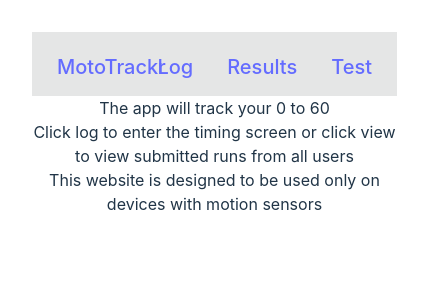
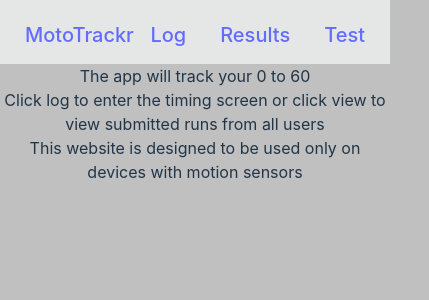
Before and after one commit to jking100/mototrackr, a React (Vite) app: page / in a window 390 px wide. Shown: the top 300 px of the page, 429 px wide, since content can reach past the window. Built offline with nearby package versions, Linux system fonts and the light colour scheme.

Commit message:
fixes for mobile display rendering

```diff
--- a/src/App.css
+++ b/src/App.css
@@ -1,7 +1,6 @@
 #root {
-  max-width: 110%;
-  margin: 0 auto;
-  padding: 2rem;
+  width: 100%;
+  margin: 0;
   text-align: center;
 }
 
--- a/src/index.css
+++ b/src/index.css
@@ -26,12 +26,21 @@ a:hover {
   color: #535bf2;
 }
 
+html {
+  height: -webkit-fill-available;
+}
+
 body {
   margin: 0;
   display: flex;
-  place-items: center;
-  min-width: 320px;
+  flex-direction: column;
   min-height: 100vh;
+  /* Mobile viewport height fix */
+  min-height: -webkit-fill-available;
+  /* Prevent unwanted touch behaviors */
+  touch-action: manipulation;
+  /* Safe area insets for notched devices */
+  padding: env(safe-area-inset-top) env(safe-area-inset-right) env(safe-area-inset-bottom) env(safe-area-inset-left);
 }
 
 h1 {
@@ -61,7 +70,7 @@ button:focus-visible {
 @media (prefers-color-scheme: light) {
   :root {
     color: #213547;
-    background-color: #ffffff;
+    background-color: #c0c0c0;
   }
   a:hover {
     color: #747bff;
```
